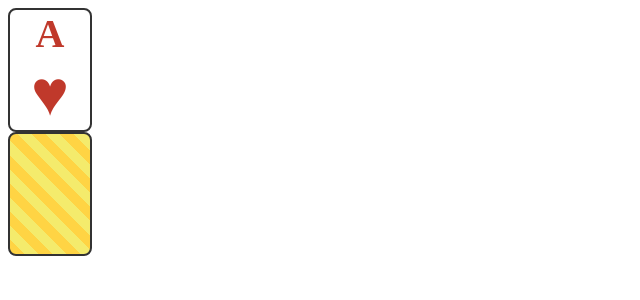
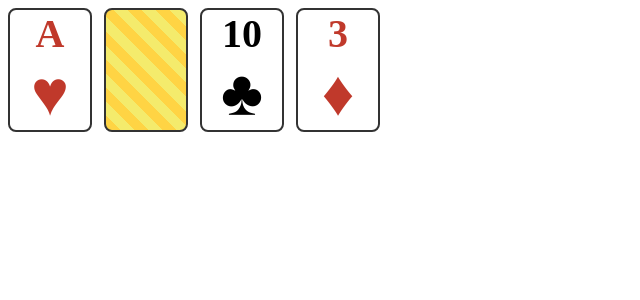
Before and after one commit to valbuilt/Video-Poker, a React (Vite) app: page / in a window 1280 px wide. Shown: the top 300 px of the page, without its empty margins (0-640 px from the left). Built offline with nearby package versions, Linux system fonts and the light colour scheme.

Commit message:
fix: wrap cards in hand container for horizontal layout

```diff
--- a/src/App.tsx
+++ b/src/App.tsx
@@ -5,8 +5,12 @@
 export default function App() {
   return (
     <main>
-      <Card card={{ suit: "hearts", rank: "A" }} />
-      <Card card={{ suit: "spades", rank: "K" }} faceDown />
+      <div className="hand">
+        <Card card={{ suit: "hearts", rank: "A" }} />
+        <Card card={{ suit: "spades", rank: "K" }} faceDown />
+        <Card card={{ suit: "clubs", rank: "10" }} />
+        <Card card={{ suit: "diamonds", rank: "3" }} />
+      </div>
     </main>
   );
 }
--- a/src/components/Card/Card.css
+++ b/src/components/Card/Card.css
@@ -21,6 +21,11 @@
   );
 }
 
+.hand {
+  display: flex;
+  gap: 12px;
+}
+
 .card-red {
   color: #c0392b;
 }
```
